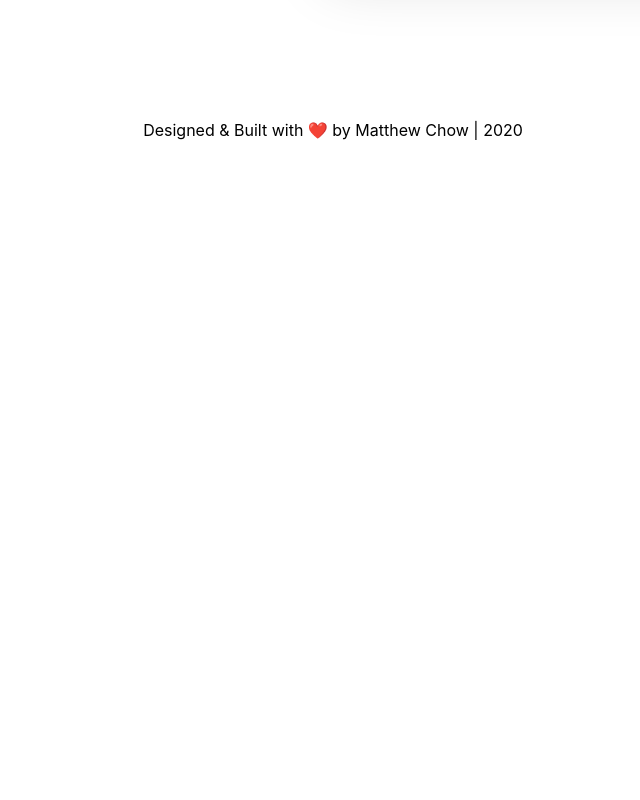
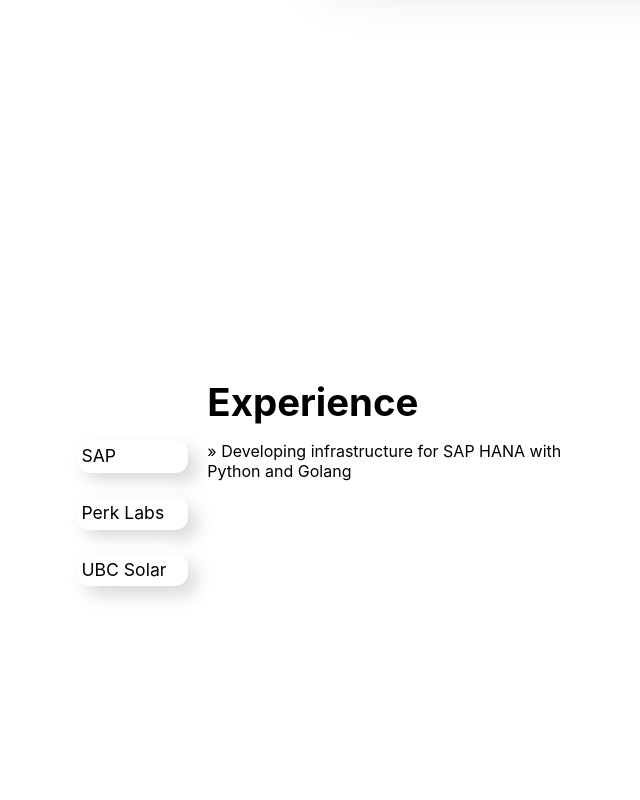
Before and after one commit to mpchow/personalWebsite_V2, a React (Create React App) app: page / in a window 1280 px wide. Shown: the part 1480-2280 px from the top of the page, without its empty margins (307-947 px from the left). Before the commit the page ends 1640 px from the top, so only its background shows below. Built offline with nearby package versions, Linux system fonts and the light colour scheme.

Commit message:
Initial experience section

```diff
--- a/src/components/Experience/Experience.css
+++ b/src/components/Experience/Experience.css
@@ -0,0 +1,46 @@
+.experience {
+   height: 100vh;
+   width: 100vw;
+   text-align: left;
+}
+
+.experience-box {
+   display: flex;
+   width: 40vw;
+   margin: 0 auto;
+   position: relative;
+}
+
+.experience-title {
+   font-size: 1.1em;
+   line-height: 3vh;
+   height: 3vh;
+   width: 8vw;
+   border-radius: 1vw;
+   padding: 0.25em;
+   box-shadow:  9px 9px 18px #d9d9d9,
+   -9px -9px 18px #ffffff;
+   margin-bottom: 3vh;
+}
+
+.experience-titles :hover{
+   background-color: #b3d0ff;
+   color: white;
+   cursor: pointer;
+}
+
+.experience-titles {
+   top: 40vh;
+   position: relative;
+}
+
+.experience h1 {
+   font-size: 3vw;
+   margin-bottom: 2vh;
+}
+
+.experience-description {
+   top: 30vh;
+   position: relative;
+   padding: 1.5vw;
+}
--- a/src/components/Experience/Experience.js
+++ b/src/components/Experience/Experience.js
@@ -4,11 +4,54 @@
 class Experience extends React.Component {
    constructor(props) {
       super(props);
+      this.state = {experience: "SAP"};
+   }
+
+   selectExperience(company) {
+      this.setState({experience: company});
    }
 
    render() {
       return (
-         <div>
+         <div className="experience">
+               <div className="experience-box">
+                  <div className="experience-titles">
+                     <div className="experience-title" onClick={() => {
+                        this.selectExperience("SAP");
+                     }} >
+                        SAP
+                     </div>
+
+                     <div className="experience-title" onClick={() => {
+                        this.selectExperience("Perk Labs");
+                     }}>
+                        Perk Labs
+                     </div>
+
+                     <div className="experience-title" onClick={() => {
+                        this.selectExperience("UBC Solar");
+                     }}>
+                        UBC Solar
+                     </div>
+                  </div>
+                  <div className="experience-description">
+                     <h1>Experience</h1>
+                     {this.state.experience === "SAP" && <p>
+                     » Developing infrastructure for SAP HANA with Python and Golang
+                        </p>}
+
+                     {this.state.experience === "Perk Labs" &&  <p>
+                     » Reduced the development team’s workload by developing UX features with React Native <br/> <br/>
+                     » Strengthened UI/UX design by identifying pain points in transaction flows and suggesting readability improvements based on user centered design <br/> <br/>
+                     » Delivered an optimal experience for 5000+ users through regression, integration, and unit tests <br/>
+                        </p>}
+
+                     {this.state.experience === "UBC Solar" && <p>
+                     » Designed a web app with HTML, CSS, and JavaScript to deliver telemetry data from a solar car for strategical analysis during competition <br/> <br/>
+                     » Expanded the user base by creating a scalable frontend design
+                        </p>}
+                  </div>
+               </div>
          </div>
       );
    }
```
